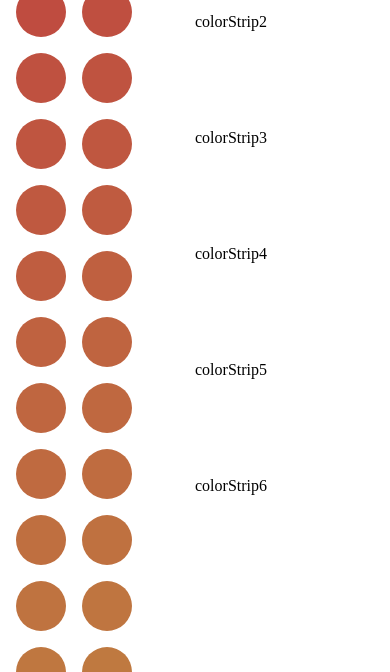
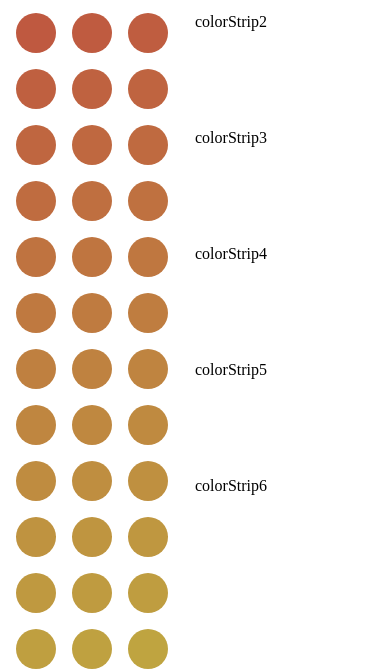
Before and after one commit to RossCurry/color-theory, a plain HTML site: page index.html in a window 390 px wide. Shown: the part 227-899 px from the top of the page. Drawn offline with Linux system fonts and the light colour scheme.

Commit message:
modify for mobile

```diff
--- a/script.js
+++ b/script.js
@@ -26,6 +26,7 @@ class ColorTheory {
     this.htmlElement = document.createElement("div");
     this.htmlElement.classList.add("color")
     this.htmlElement.addEventListener("mouseover", () => modifyColorStrips(this))
+    this.htmlElement.addEventListener("touchstart", () => modifyColorStrips(this))
     this.color = `hsl(${this.hue}, ${this.saturation}%, ${this.light}%)`
    }
     setPrimary(primary){
--- a/style.css
+++ b/style.css
@@ -1,5 +1,6 @@
 :root {
-  --color-size: 50px
+  --color-size-m: 60px;
+  --color-size-s: 40px;
 }
 
 body{
@@ -26,8 +27,8 @@ body{
 }
 
 .color {
-  width: var(--color-size);
-  height: var(--color-size);
+  width: var(--color-size-m);
+  height: var(--color-size-m);
   border-radius: 50%;
   margin: .5rem;
 }
@@ -41,3 +42,10 @@ body{
 .colorDiv{
   height: 100%;
 }
+
+@media only screen and (max-width: 600px) {
+  .color {
+    width: var(--color-size-s);
+    height: var(--color-size-s);
+  }
+}
```
